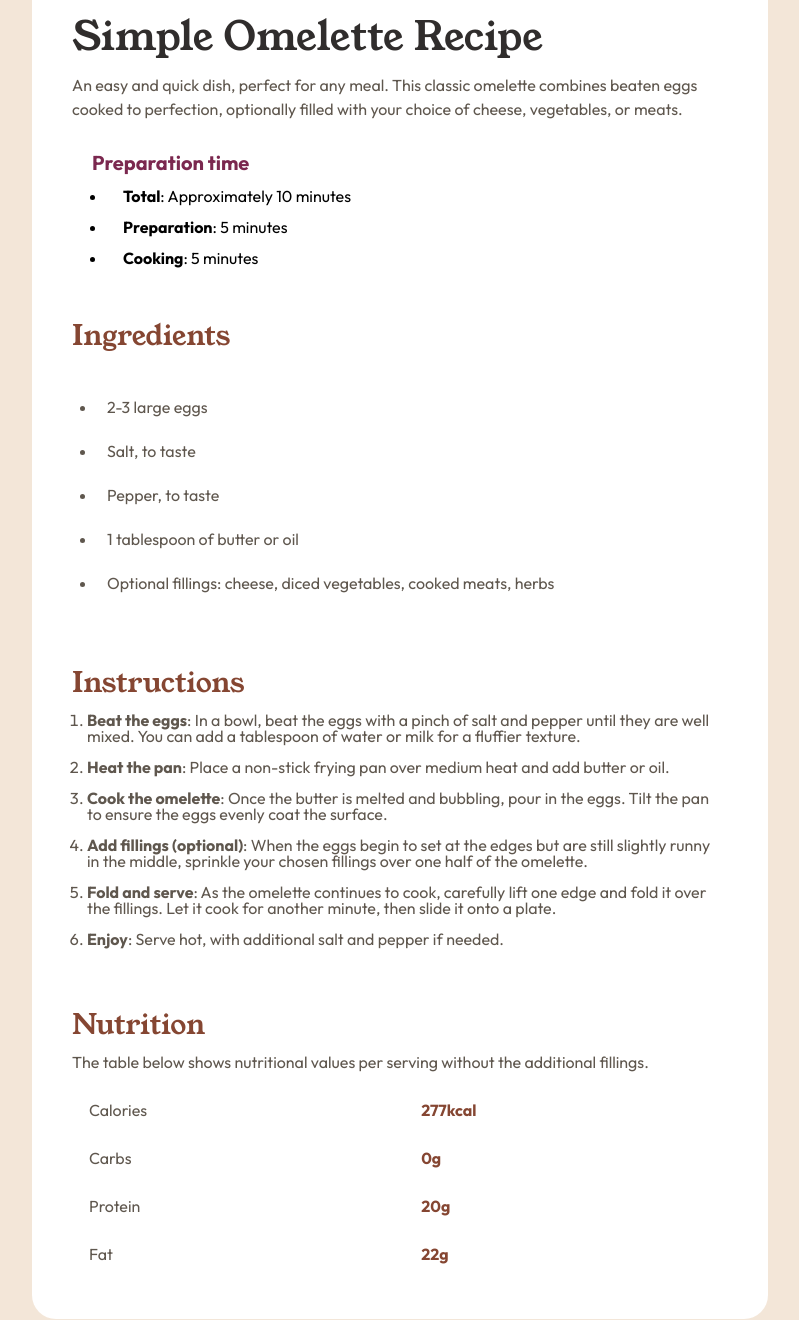
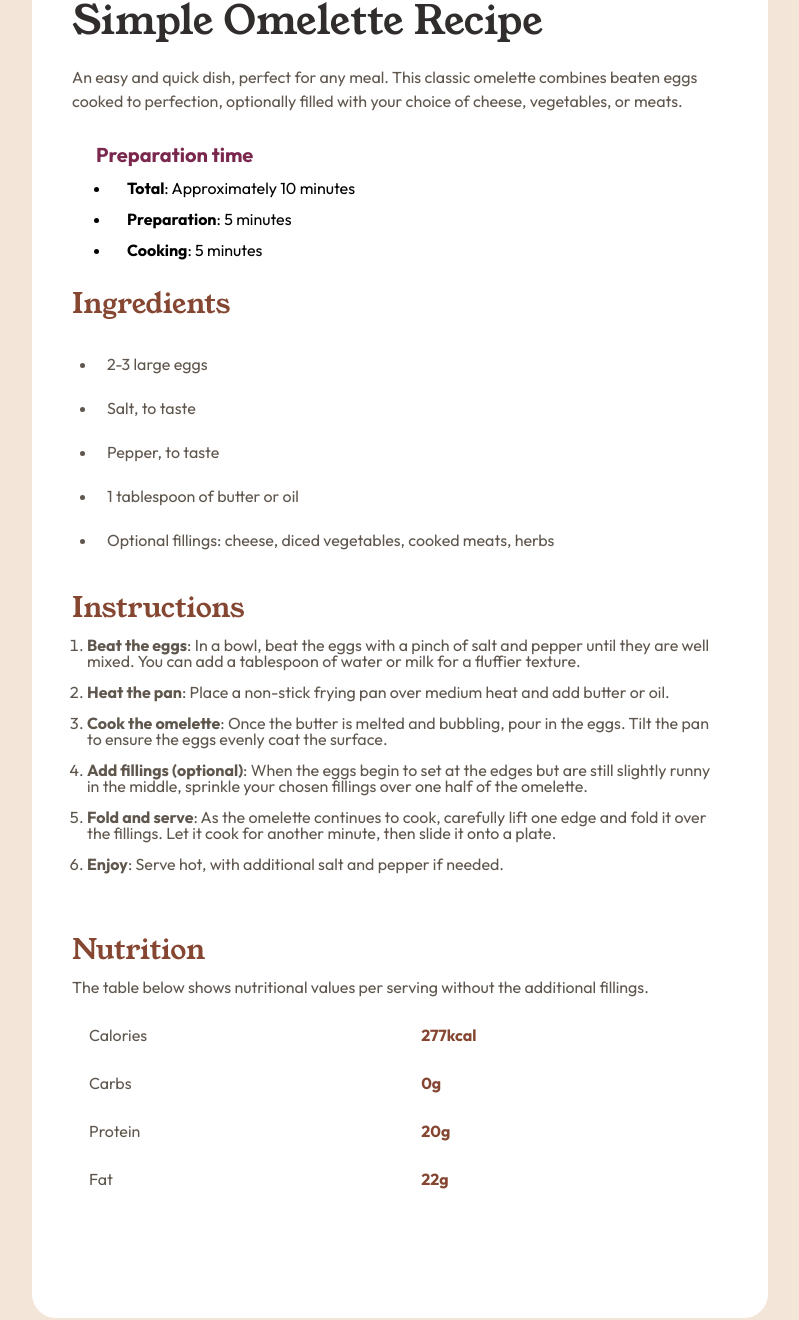
Before and after one commit to fcokur/recipe-page, a plain HTML site: page index.html in a window 1280 px wide. Shown: the part 510-1830 px from the top of the page, without its empty margins (240-1039 px from the left). Drawn offline with Linux system fonts and the light colour scheme.

Commit message:
🛠️ Fix margin and padding issues

```diff
--- a/style.css
+++ b/style.css
@@ -50,7 +50,7 @@ body {
 .recipe-page__header {
   font-family: var(--young-serif);
   font-size: 2.5rem;
-  margin: 1rem 0;
+  margin-bottom: 1.5rem;
   color: var(--stone-900);
   font-weight: 100;
 }
@@ -63,9 +63,9 @@ body {
 }
 
 .recipe-page__prep {
-  margin-left: 1.25rem;
+  margin-left: 1.5rem;
   font-family: var(--outfit);
-  margin-bottom: 3.5em;
+  margin-bottom: 2em;
 }
 
 .recipe-page__prep-title {
@@ -83,14 +83,14 @@ body {
 }
 
 .recipe-page__ingredients {
-  margin-bottom: 4em;
+  margin-bottom: 2em;
 }
 
 .recipe-page__ingredients-title {
   color: var(--brown-800);
   font-size: 28px;
   font-family: var(--young-serif);
-  margin-bottom: 1.25em;
+  margin-bottom: 1.5rem;
   font-weight: 100;
 }
 
@@ -103,11 +103,12 @@ body {
 }
 
 .recipe-page__ingredients-list li::before {
-  margin-left: 1em;
+  margin-left: 8px;
+  margin-right: 16px;
 }
 
 .recipe-page__instructions {
-  margin-bottom: 4em;
+  margin: 2em 0;
 }
 
 .recipe-page__instructions-title {
@@ -121,6 +122,10 @@ body {
   margin: 15px;
   color: var(--stone-600);
   font-family: var(--outfit);
+}
+
+.recipe-page__nutrition {
+  margin-top: 4em;
 }
 
 .recipe-page__nutrition-title {
```
